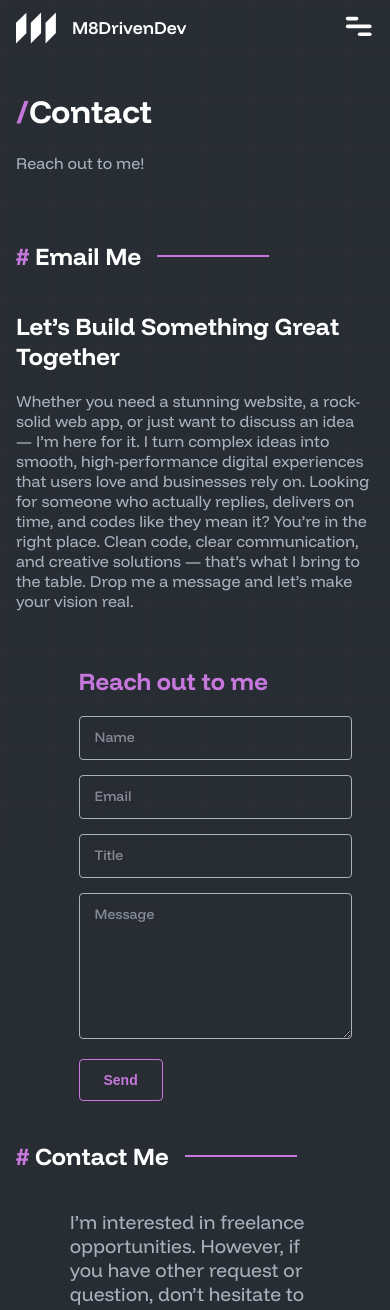
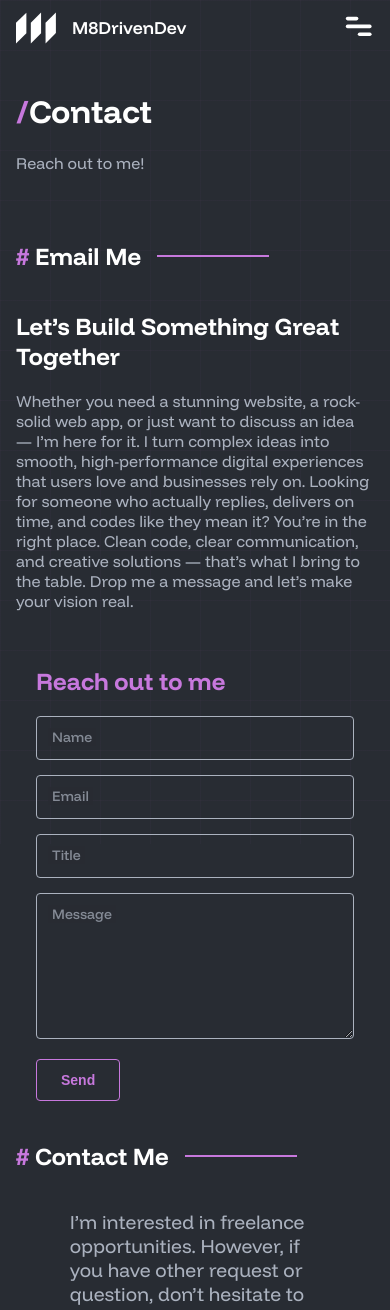
Before and after one commit to M8DrivenDev/Portfolio, a React (Vite) app: page /contact in a window 390 px wide. Shown: the top 1310 px of the page. Built offline with nearby package versions, Linux system fonts and the light colour scheme.

Commit message:
Fix: fixing some styles

```diff
--- a/src/components/ui/contactForm/index.css
+++ b/src/components/ui/contactForm/index.css
@@ -113,13 +113,12 @@
 }
 
 .status-message.error {
-  color: var(--color-error);
+  color: var(--color-gray);
 }
 
 @media (max-width: 600px) {
   .contact-form-container {
     margin: 0;
-    width: 100%;
   }
   .form-row {
     flex-direction: column;
--- a/src/pages/contact/index.css
+++ b/src/pages/contact/index.css
@@ -22,4 +22,7 @@
   .cta {
     width: 100%;
   }
+  .email-contact-form {
+    width: 100%;
+  }
 }
```
